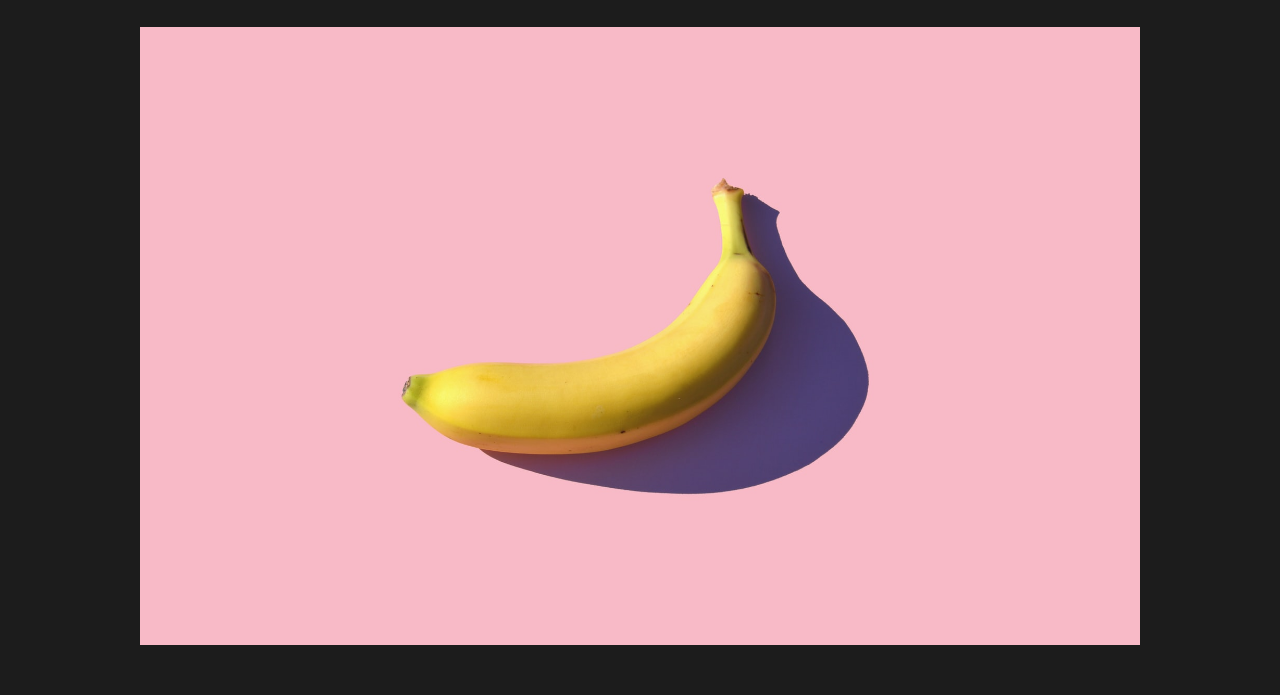
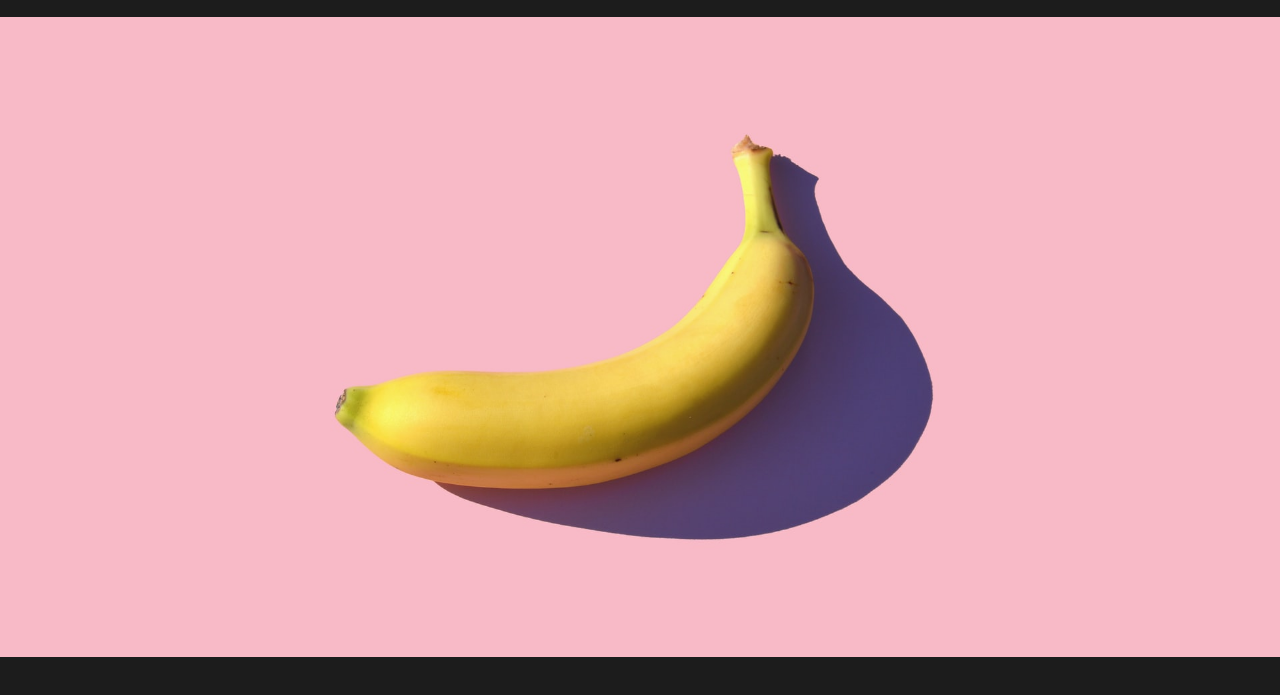
Before and after one commit to cheatsnake/SliderJS, a plain HTML site: page index.html in a window 1280 px wide. Shown: the part 55-750 px from the top of the page. Drawn offline with Linux system fonts and the light colour scheme.

Commit message:
update styles

```diff
--- a/style.css
+++ b/style.css
@@ -2,11 +2,14 @@ body {
     margin: 0 auto;
     background-color: #1c1c1c;
     font-family: Arial, Helvetica, sans-serif;
+    width: 100%;
+    max-height: 100vh;
 }
 
 .slider {
     /* Slider size */
-    max-width: 1000px;
+    max-width: 100vw;
+    max-height: 100vh;
     /* height: 500px; You can add fixed height if you need (The image will be cropped) */
     padding: 20px 0px;
     margin: 0 auto;
@@ -21,14 +24,15 @@ body {
 
 .slider__area {
     position: relative;
-    margin-top: 30px;
+    margin-top: 20px;
     width: 100%;
     height: 100%;
 }
 
 .slider__img {
+    display: block;
     width: 100%;
-    height: 100%;
+    max-height: 80vh;
     object-fit: cover;
 }
 
```
